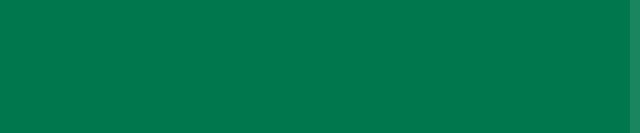
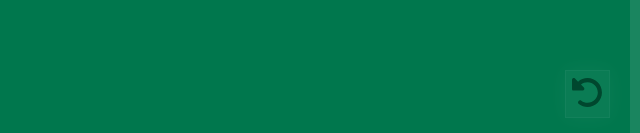
Before and after one commit to Jeremiejade/alon-in-the--card, a website built with Parcel: page index.html in a window 1280 px wide. Shown: the part 652-785 px from the top of the page, 640-1280 px from the left. Built offline with nearby package versions, Linux system fonts and the light colour scheme.

Commit message:
Add Memory

```diff
--- a/js/cardsPile.js
+++ b/js/cardsPile.js
@@ -21,4 +21,12 @@ export default class CardsPile {
   isEmpty() {
     return this.column.length === 0;
   }
+
+  resetColumn(state) {
+    this.column = [...state];
+  }
+
+  getState() {
+    return this.column;
+  }
 }
--- a/js/column.js
+++ b/js/column.js
@@ -2,7 +2,7 @@ import CardsPile from './cardsPile';
 import {getColorSide} from './utils';
 
 
-export default class Column extends CardsPile{
+export default class Column extends CardsPile {
   constructor() {
     super()
     this.pill = [];
@@ -21,6 +21,18 @@ export default class Column extends CardsPile{
 
   get color() {
     return getColorSide(this.lastCard.color);
+  }
+
+  resetColumnAndPill(columnCards, pillCards) {
+    this.column = [...columnCards];
+    this.pill = [...pillCards];
+  }
+
+  getState() {
+    return {
+      column: this.column,
+      pill: this.pill
+    }
   }
 
   addCards(cards) {
@@ -42,20 +54,20 @@ export default class Column extends CardsPile{
 
   removeCards(cardIds) {
     this.column = this.column.filter(card => !cardIds.includes(card.id));
-    if(this.column.length === 0 && this.pill.length > 0){
+    if (this.column.length === 0 && this.pill.length > 0) {
       this.turnCardToFront();
     }
   }
 
   get latsCardOfColumnWithPosition() {
 
-    if(this.column.length == 0) {
+    if (this.column.length == 0) {
       return null;
     }
     return {
-        card: this.column[this.column.length -1],
-        index: this.column.length
-      };
+      card: this.column[this.column.length - 1],
+      index: this.column.length
+    };
   }
 
   isEmpty() {
--- a/js/game.js
+++ b/js/game.js
@@ -1,4 +1,5 @@
 import {printer} from './printer';
+import Memory from './memory';
 import CardsPile from './cardsPile';
 import Column from './column';
 import Pill from './pill';
@@ -21,6 +22,8 @@ export default class Game {
     this.pill2 = new Pill();
     this.pill3 = new Pill();
     this.pill4 = new Pill();
+
+    this.memory = new Memory(this);
 
     this._init();
   }
--- /dev/null
+++ b/js/memory.js
@@ -0,0 +1,57 @@
+import { printer } from './printer';
+export default class Memory {
+  constructor(Game) {
+   this.memory = [];
+   this.game = Game;
+  }
+
+  get length() {
+    return this.memory.length;
+  }
+
+  isEmpty() {
+    return this.memory.length <= 1
+  }
+
+  addMemoryState(doNotMemories) {
+    if(doNotMemories) {
+      return;
+    }
+    const gameState = {};
+    const gameColumns = this.game.columns;
+    const gamePills = this.game.pills;
+    gameColumns.forEach((gameColumn, index) => {
+      const {column, pill} = gameColumn.getState()
+      gameState[`column${index + 1}`] = { column: [...column],  pill: [...pill]};
+    });
+    gamePills.forEach((gamePill, index) => {
+      const column = gamePill.getState();
+      gameState[`pill${index + 1}`] = [...column];
+    });
+    const deck = this.game.deck
+    const drawnCards = this.game.drawnCards.getState();
+    gameState.deck = [...deck];
+    gameState.drawnCards = [...drawnCards];
+    this.memory.push(gameState);
+  }
+
+  getLastState() {
+    if( this.length > 1 ) {
+      this.memory.pop();
+    }
+    const gameState = this.memory[this.memory.length -1];
+    const gameColumns = this.game.columns;
+    const gamePills = this.game.pills;
+    gameColumns.forEach((gameColumns, index) => {
+      const { column, pill } = gameState[`column${index + 1}`];
+      gameColumns.resetColumnAndPill(column, pill)
+    });
+    gamePills.forEach((gamePill, index) => {
+      const column = gameState[`pill${index + 1}`];
+      gamePill.resetColumn(column)
+    });
+    this.game.deck = [...gameState.deck];
+    this.game.drawnCards.resetColumn(gameState.drawnCards);
+    printer(this.game, true);
+  }
+}
--- a/js/printer.js
+++ b/js/printer.js
@@ -10,7 +10,7 @@ const dropZones = {};
 const interactListeners = [];
 let fireworks;
 
-export function printer(game) {
+export function printer(game, doNotMemories = false) {
   body = document.getElementById('body');
   resetInteractListeners();
   initBody();
@@ -38,8 +38,12 @@ export function printer(game) {
   }
 
   printDeck(game);
+  game.memory.addMemoryState(doNotMemories);
+
   if (game.isEndGame()) {
     printEndButton(game);
+  } else {
+    printBackButton(game, game.memory.isEmpty());
   }
   if(game.isFinish()){
     launchFireworks();
@@ -72,6 +76,19 @@ function printEndButton(game) {
   button.classList.add('finish');
   button.addEventListener('click', () => {
     smartFinish(game)
+  });
+  body.appendChild(button);
+}
+
+function printBackButton(game, isEmpty) {
+  const button = document.createElement('button');
+  button.innerHTML = `<svg xmlns="http://www.w3.org/2000/svg" viewBox="0 0 512 512"><!--! Font Awesome Pro 6.1.1 by @fontawesome - https://fontawesome.com License - https://fontawesome.com/license (Commercial License) Copyright 2022 Fonticons, Inc. --><path d="M480 256c0 123.4-100.5 223.9-223.9 223.9c-48.84 0-95.17-15.58-134.2-44.86c-14.12-10.59-16.97-30.66-6.375-44.81c10.59-14.12 30.62-16.94 44.81-6.375c27.84 20.91 61 31.94 95.88 31.94C344.3 415.8 416 344.1 416 256s-71.69-159.8-159.8-159.8c-37.46 0-73.09 13.49-101.3 36.64l45.12 45.14c17.01 17.02 4.955 46.1-19.1 46.1H35.17C24.58 224.1 16 215.5 16 204.9V59.04c0-24.04 29.07-36.08 46.07-19.07l47.6 47.63C149.9 52.71 201.5 32.11 256.1 32.11C379.5 32.11 480 132.6 480 256z"/></svg>`;
+  button.classList.add('backward');
+  if(isEmpty) {
+    button.disabled = 'true';
+  }
+  button.addEventListener('click', () => {
+    game.memory.getLastState();
   });
   body.appendChild(button);
 }
--- a/scss/main.scss
+++ b/scss/main.scss
@@ -41,10 +41,25 @@ button {
     border: solid 1px rgba(255, 255, 255, 0.3);
     cursor: pointer;
   }
-  &.finish {
+  &.finish{
     bottom: 30px;
     right: 30px;
   }
+
+  &.backward {
+    width: 45px;
+    padding: 5px;
+    bottom: 30px;
+    right: 30px;
+
+    &:disabled {
+      opacity: .4;
+    }
+    svg {
+      width: 100%;
+    }
+    }
+
   &.restart {
     bottom: 30px;
     left: 30px;
```
